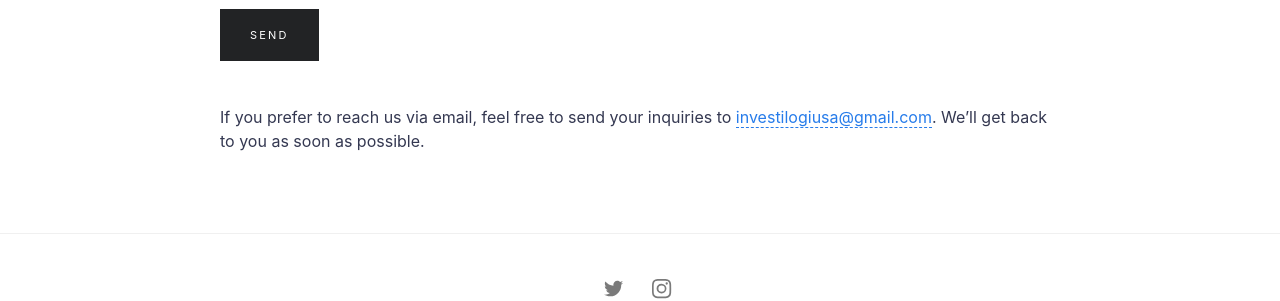
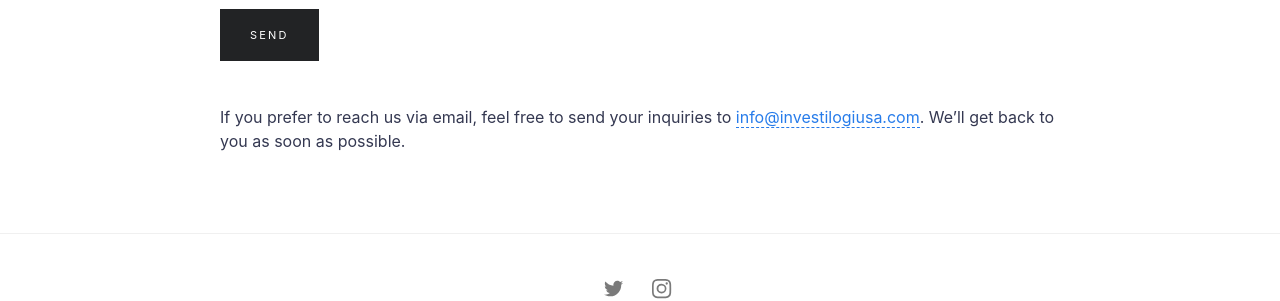
Before and after one commit to investmentiq/sundae, a Jekyll site: the page built from contact.md, in a window 1280 px wide. Shown: the part 852-1153 px from the top of the page. Built offline with Jekyll 4.4.1, drawn with Linux system fonts in a browser that asks for light colours.

Commit message:
Update _config.yml

```diff
--- a/_config.yml
+++ b/_config.yml
@@ -11,7 +11,7 @@ navigation:
   - {name: 'Home', link: '/'}
   - {name: 'About', link: '/about'}
   - {name: 'Contact', link: '/contact'}
-email: investilogiusa@gmail.com  # email for form submission
+email: info@investilogiusa.com  # email for form submission
 # github_username: investmentiq
 instagram_username: cem077
 twitter_username: investilogiusa
```
